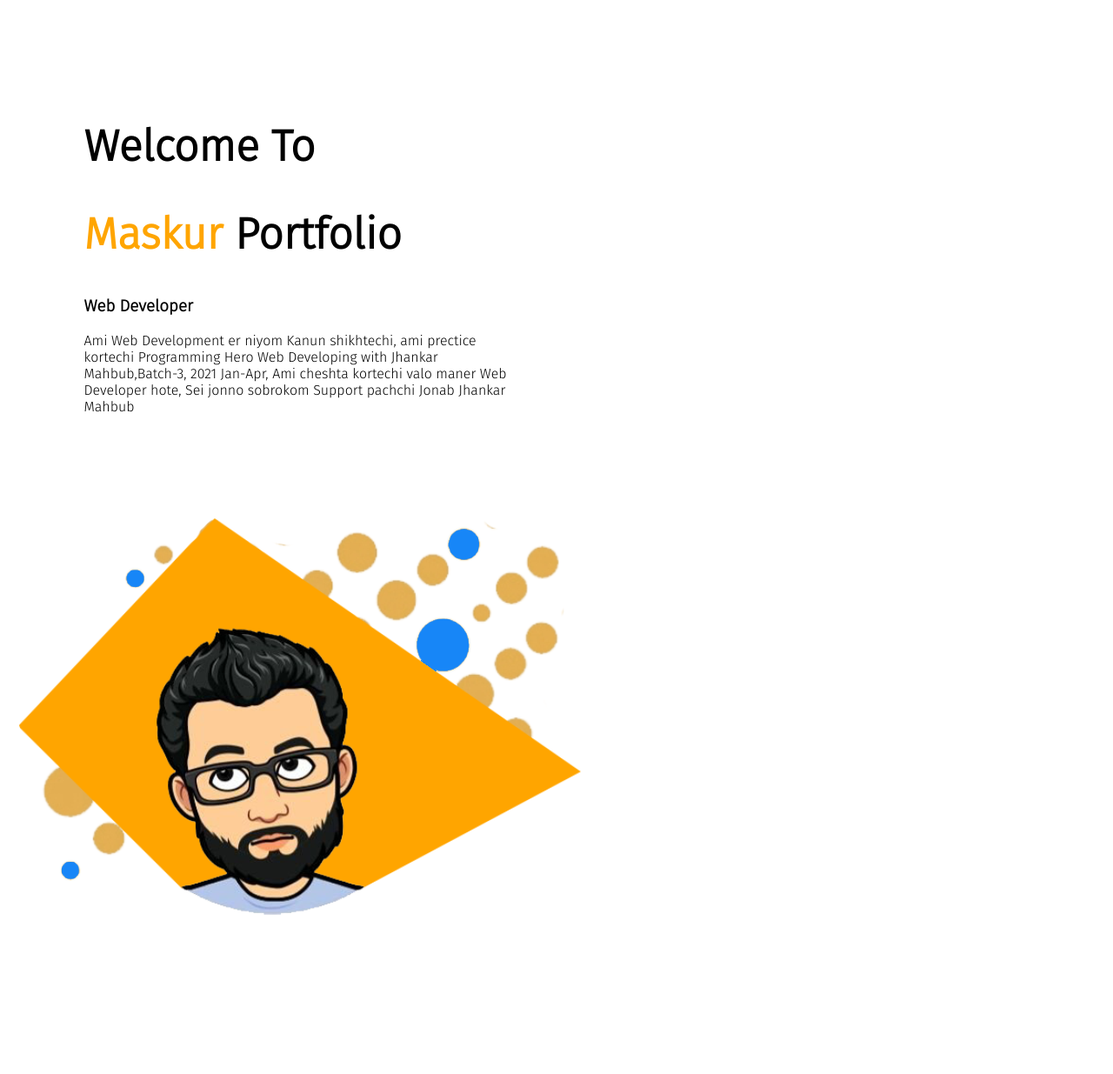
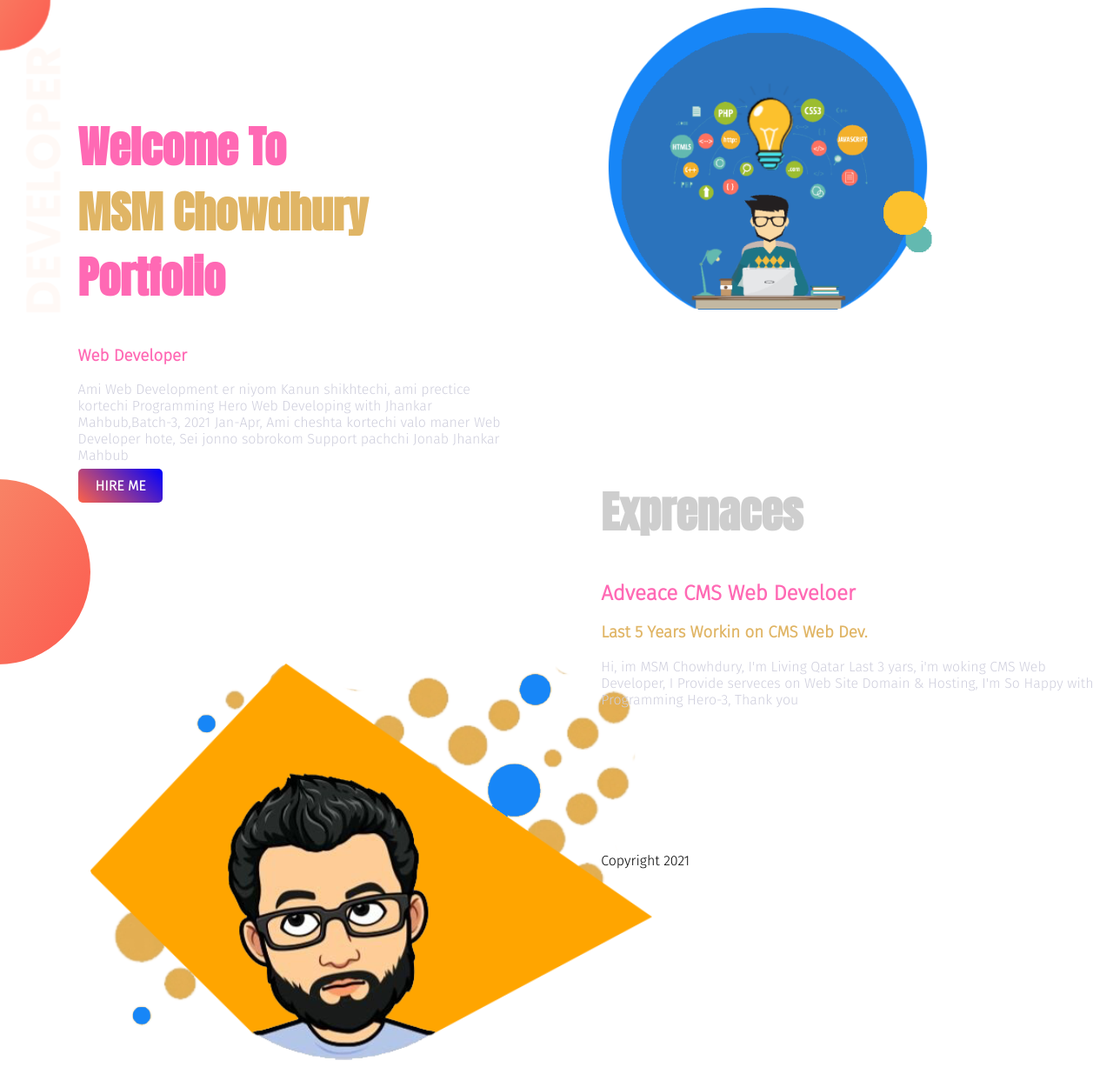
Before and after one commit to maskurchy/Web-Portfolio, a plain HTML site: page index.html in a window 1280 px wide. Shown: the top 1235 px of the page at 87% size. Before the commit the page ends 1077 px from the top, so only its background shows below. Drawn offline with Linux system fonts and the light colour scheme.

Commit message:
Port folio

```diff
--- a/index.html
+++ b/index.html
@@ -5,24 +5,96 @@
     <meta name="viewport" content="width=device-width, initial-scale=1.0">
     <title>Maskur Portfolio
     </title>
+
+    <link rel="preconnect" href="https://fonts.gstatic.com">
+<link href="https://fonts.googleapis.com/css2?family=Anton&display=swap" rel="stylesheet">
+
     <link rel="preconnect" href="https://fonts.gstatic.com">
 <link href="https://fonts.googleapis.com/css2?family=Fira+Sans:wght@300&display=swap" rel="stylesheet">
     <link rel="stylesheet" href="style.css">
 
 </head>
 <body>
-    <section>
+
+
+
+
+    <section class="top-banner">
         <div class="half-width">
-            <h1>Welcome To </h1>
-            <h1><span class="name">Maskur</span> Portfolio</h1>
+            <div class="header-font">
+                <h1>Welcome To <br>
+                    <span class="name">MSM Chowdhury</span> Portfolio</h1>
+            </div>
+
             <h3>Web Developer</h3>
-            <p>Ami Web Development er niyom Kanun shikhtechi, ami prectice kortechi Programming Hero Web Developing with Jhankar Mahbub,Batch-3, 2021 Jan-Apr, Ami cheshta kortechi valo maner Web Developer hote, Sei jonno sobrokom Support pachchi Jonab Jhankar Mahbub </p>
+            <p class="pragraph">Ami Web Development er niyom Kanun shikhtechi, ami prectice kortechi Programming Hero Web Developing with Jhankar Mahbub,Batch-3, 2021 Jan-Apr, Ami cheshta kortechi valo maner Web Developer hote, Sei jonno sobrokom Support pachchi Jonab Jhankar Mahbub
+
+            </p>
+
+            <a class="link-btn" target="_blank" href="https://www.linkedin.com/in/mashkurc/">HIRE ME</a>
+
         </div>
 
         <div class="me1">
+            <img src="img/me2.png" alt="">
+        </div>
+
+    </section>
+
+
+
+
+
+
+
+    <section class="half-width" class="midl-bg">
+        <div class="me2">
             <img src="img/me1.png" alt="">
         </div>
 
+        <div class="half-width">
+            <h1 class="header-font">Dream Big</h1>
+            <h3>My Dreeam</h3>
+
+            <p class="pragraph">Ami Web Development er niyom Kanun shikhtechi, ami
+                prectice kortechi Programming Hero Web Developing with
+                Jhankar Mahbub,Batch-3, 2021 Jan-Apr, Ami cheshta kortechi
+                valo maner Web Developer hote, Sei jonno sobrokom Support
+                pachchi Jonab Jhankar Mahbub
+            </p>
+
+            <a class="link-btn" target="_blank" href="https://www.facebook.com/mashkurchy">Meaning Less Dream</a>
+
+        </div>
+
     </section>
+
+
+
+
+
+
+
+
+    <section class="last-bg">
+
+
+        <div>
+            <h1 class="header-font" class="box">Exprenaces</h1>
+            <h2>Adveace CMS Web Develoer</h2>
+            <h3 class="name">Last 5 Years Workin on CMS Web Dev. </h3>
+            <p class="pragraph"> Hi, im MSM Chowhdury, I'm Living Qatar Last 3 yars, i'm woking CMS Web Developer, I Provide serveces on Web Site Domain & Hosting, I'm So Happy with Programming Hero-3, Thank you
+            </p>
+
+        </div>
+
+        <div class="half-width" class="box">
+            <h2>Advances Graphics Designer</h2>
+            <h3 class="name">Printing & Digital Graphic</h3>
+            <p class="pragraph">Tumi jene khushi hobe je ami Grphic Desginer, ami Adobe Suite like:- Photshop, Illustrator, XD, Premiere, AferEffect etc. professinal kaj kori. Khub Valo Lagche ami Programming Hero-3 Batch er sateh achi, Thank you  </p>
+        </div>
+    </section>
+
+    <footer> Copyright 2021</footer>
 </body>
 </html>
--- a/style.css
+++ b/style.css
@@ -2,12 +2,18 @@ h1{
     font-size: 50px;
 }
 
+.header-font{
+    font-family: 'Anton', sans-serif;
+    color: rgb(206, 206, 206);
+}
+
 body{
+    margin: 0%;
     font-family: 'Fira Sans', sans-serif;
 }
 
 .name{
-    color: orange;
+    color: rgb(224, 181, 101);
 }
 
 .half-width{
@@ -16,9 +22,60 @@ body{
     margin: 5%;
     padding: 2%;
 
+
 }
 
 .me1 img{
+   width: 30%;
+
+}
+
+
+.me2 img{
+float: left;
+}
+.top-banner{
+    background-image: url("img/top-banner.png");
+    background-repeat: no-repeat;
+}
+
+section{
+    height: 500%;
+    padding-bottom: 150px;
+    }
+
+.link-btn{
+    text-decoration: none;
+    background-image: linear-gradient(45deg, tomato, blue);
+    padding: 10px 20px;
+    border-radius: 5px;
+    color: white;
+    font-weight: 700;
+}
+
+.midl-bg{
+    background-image: url("img/dream-bg.png");
+    background-repeat: no-repeat;
+    background-position: right;
 
 
 }
+
+h1, h2, h3, h4, h5, h6{
+    color: hotpink;
+}
+
+.pragraph{
+    color: rgb(207, 207, 221);
+}
+
+.box{
+    box-shadow: 10px 10px 40px cornflowerblue;
+    border-radius: 40px;
+    height: 80px;
+}
+
+.last-bg{
+    background-image: url("img/exp-bg.png");
+    background-repeat: no-repeat;
+}
```
